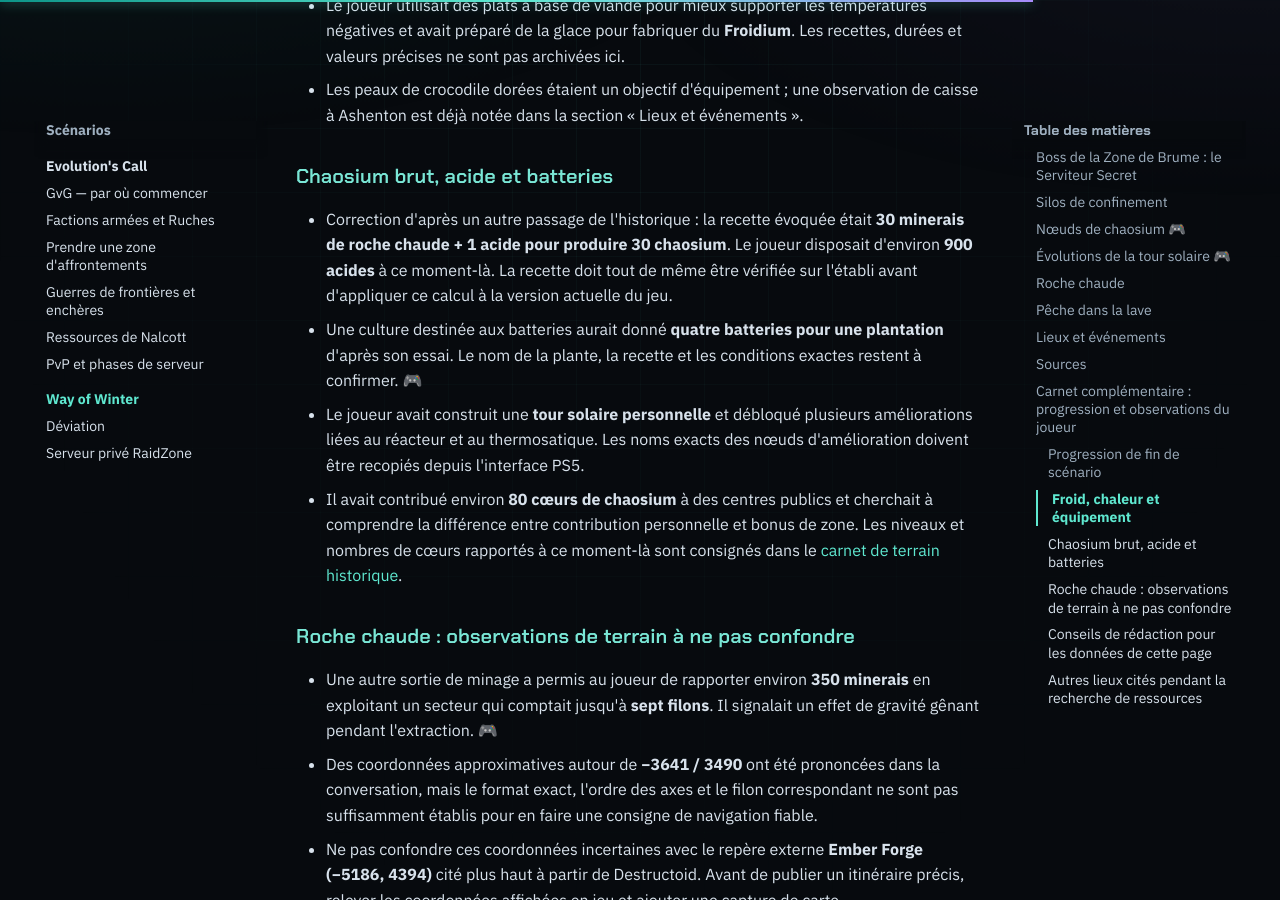
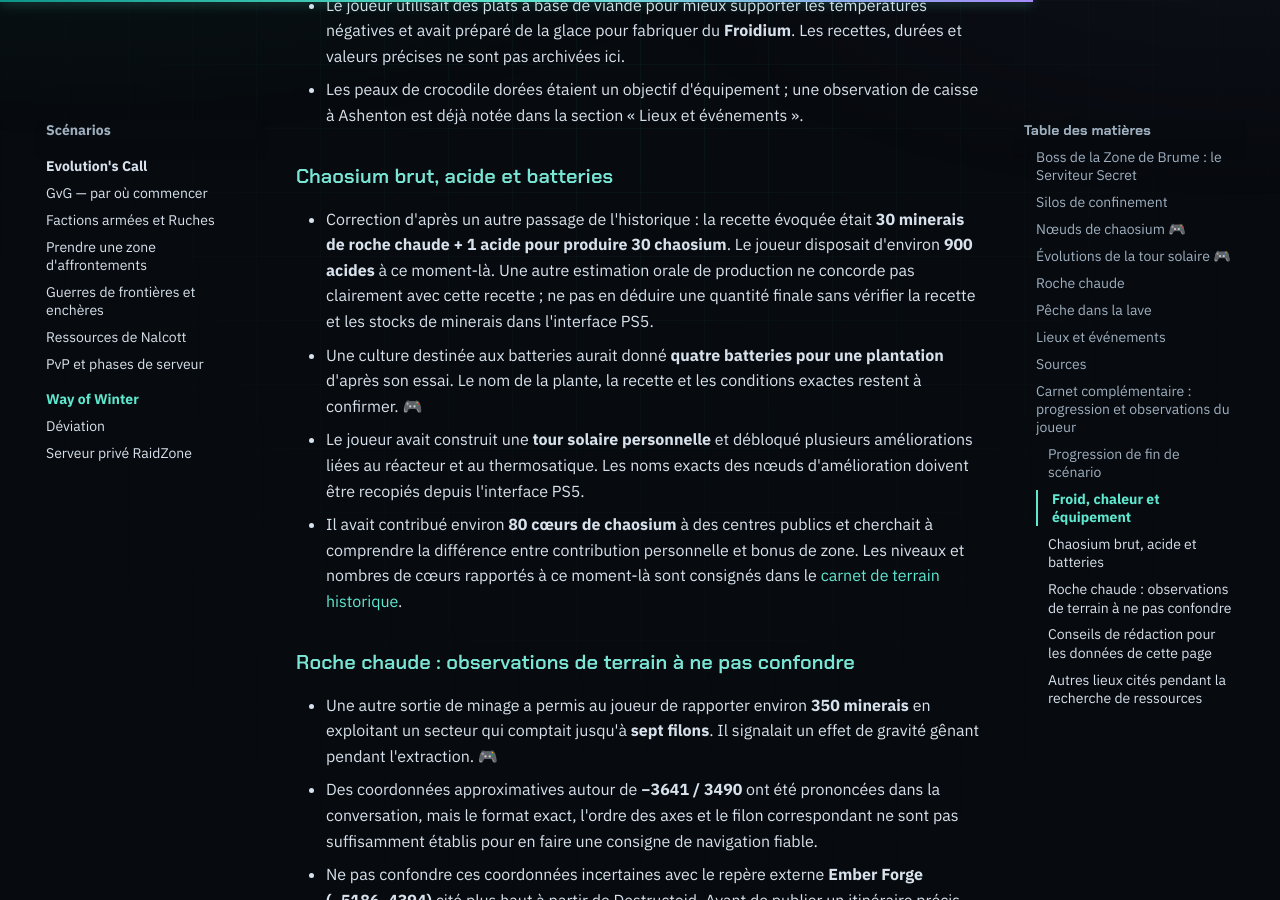
Before and after one commit to flav92/once-human-ps5-wiki, an MkDocs documentation site: the page built from docs/scenarios/way-of-winter.md, in a window 1280 px wide and 900 px high, scrolled down 4167 px. Built offline with MkDocs 1.6.1 and Material for MkDocs 9.7.7, drawn with Linux system fonts in a browser that asks for light colours; comment, search, counter and statistics services are not loaded; some of the changed text lies outside the part shown.

Commit message:
Actualise la date et précise l’incertitude sur le rendement du chaosium

```diff
--- a/docs/scenarios/way-of-winter.md
+++ b/docs/scenarios/way-of-winter.md
@@ -95,7 +95,7 @@ Cette section rassemble des observations plus anciennes de parties PS5. Les chif
 
 ### Chaosium brut, acide et batteries
 
-- Correction d'après un autre passage de l'historique : la recette évoquée était **30 minerais de roche chaude + 1 acide pour produire 30 chaosium**. Le joueur disposait d'environ **900 acides** à ce moment-là. La recette doit tout de même être vérifiée sur l'établi avant d'appliquer ce calcul à la version actuelle du jeu.
+- Correction d'après un autre passage de l'historique : la recette évoquée était **30 minerais de roche chaude + 1 acide pour produire 30 chaosium**. Le joueur disposait d'environ **900 acides** à ce moment-là. Une autre estimation orale de production ne concorde pas clairement avec cette recette ; ne pas en déduire une quantité finale sans vérifier la recette et les stocks de minerais dans l'interface PS5.
 - Une culture destinée aux batteries aurait donné **quatre batteries pour une plantation** d'après son essai. Le nom de la plante, la recette et les conditions exactes restent à confirmer. 🎮
 - Le joueur avait construit une **tour solaire personnelle** et débloqué plusieurs améliorations liées au réacteur et au thermosatique. Les noms exacts des nœuds d'amélioration doivent être recopiés depuis l'interface PS5.
 - Il avait contribué environ **80 cœurs de chaosium** à des centres publics et cherchait à comprendre la différence entre contribution personnelle et bonus de zone. Les niveaux et nombres de cœurs rapportés à ce moment-là sont consignés dans le [carnet de terrain historique](../carnet-de-terrain-historique.md).
```
Also changed, not shown: other parts of docs/scenarios/way-of-winter.md (+1 -1 lines).
